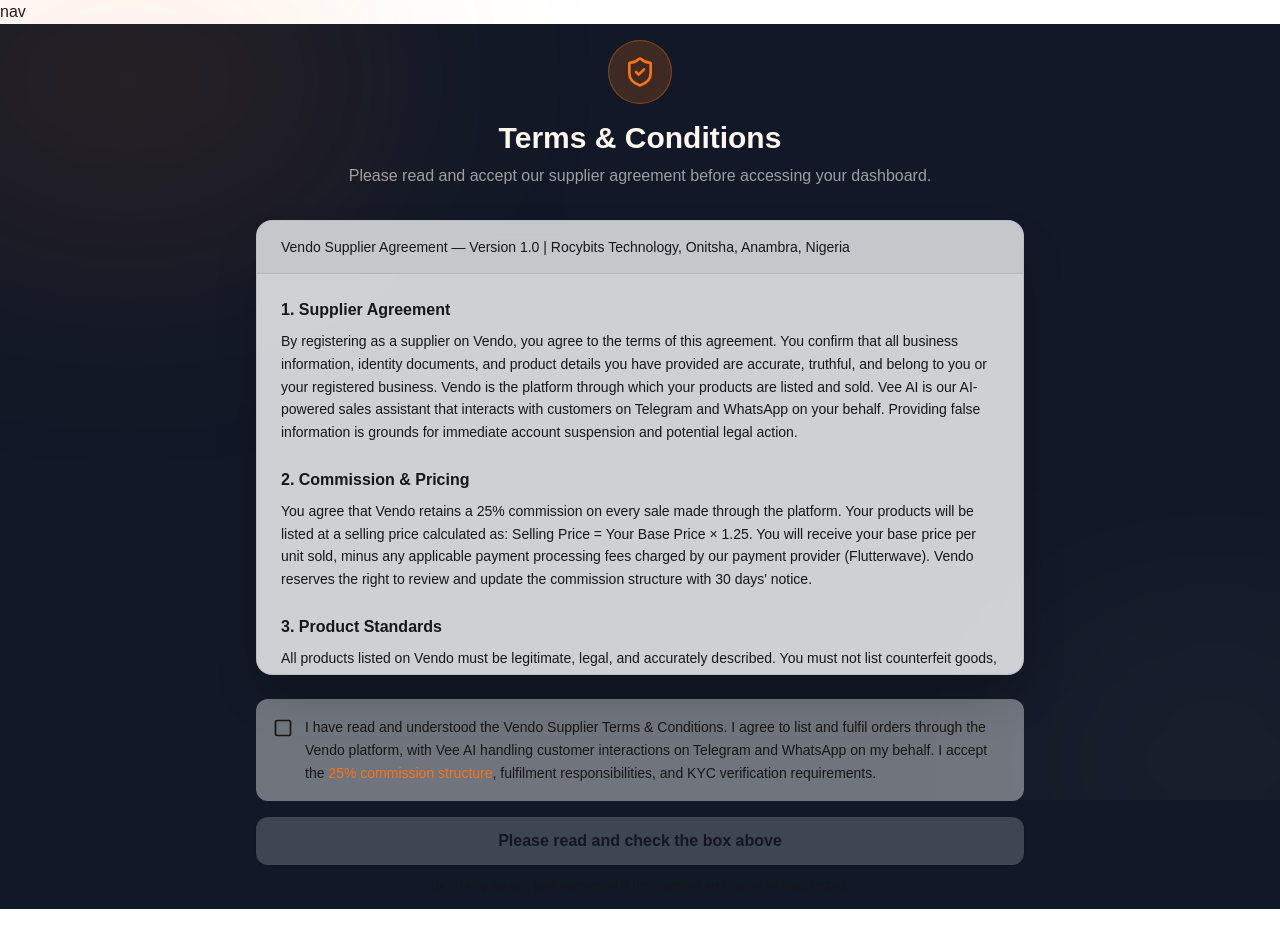
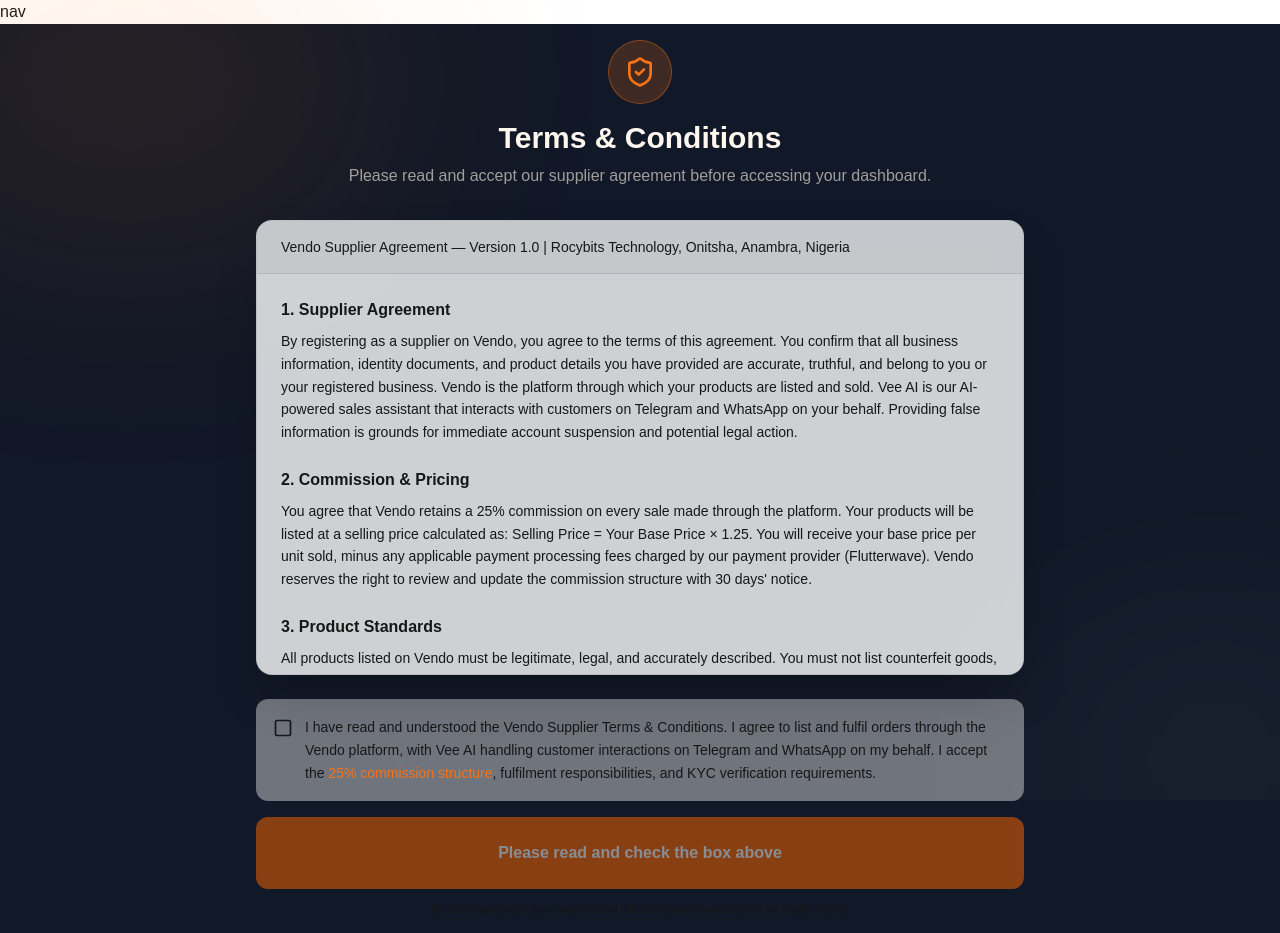
Before and after one commit to Evans-ux/Vendo, a Next.js app: page /supplier/terms in a window 1280 px wide. Before the commit the page ends 909 px from the top, so only its background shows below. Built offline with nearby package versions, Linux system fonts and the light colour scheme.

Commit message:
i fixed some import issues

```diff
--- /dev/null
+++ b/app/(app)/api/makeadmin/route.tsx
@@ -0,0 +1,39 @@
+import prisma from "@/lib/prisma";
+import { NextRequest, NextResponse } from "next/server";
+
+/**
+ * TEMPORAL API ROUTE
+ * Use this to manually make a user an ADMIN via Apidog or Postman.
+ * Request Body: { "email": "user@example.com" }
+ */
+export async function POST(req: NextRequest) {
+  try {
+    const body = await req.json();
+    const { email } = body;
+
+    if (!email) {
+      return NextResponse.json({ message: "Email is required" }, { status: 400 });
+    }
+
+    // Update the user by their email
+    const updatedUser = await prisma.user.update({
+      where: { email: email },
+      data: { role: "ADMIN" },
+    });
+
+    return NextResponse.json({
+      message: "User promoted to ADMIN successfully",
+      user: {
+        id: updatedUser.id,
+        email: updatedUser.email,
+        role: updatedUser.role
+      }
+    });
+  } catch (error: any) {
+    console.error("MakeAdmin Error:", error);
+    return NextResponse.json(
+      { message: "Failed to update user", error: error.message },
+      { status: 500 }
+    );
+  }
+}
--- /dev/null
+++ b/app/(app)/dashboard/page.tsx
@@ -0,0 +1,12 @@
+
+
+
+ function DashboardforSuppliers(){
+    return(
+        <div>
+
+        </div>
+    )
+}
+
+export default DashboardforSuppliers
--- a/app/(app)/supplier/onboard/products/page.tsx
+++ b/app/(app)/supplier/onboard/products/page.tsx
@@ -237,7 +237,7 @@
         <Label htmlFor="description">Description</Label>
         <Textarea
           id="description"
-          placeholder="Describe your product... material, fit, features. This will determine whether or not your goods will sell first."
+          placeholder="Describe your product... material, fit, features."
           rows={3}
           className="focus-visible:ring-brand-orange resize-none"
           {...register("description")}
--- a/app/supplier/dashboard/DashboardClient.tsx
+++ b/app/supplier/dashboard/DashboardClient.tsx
@@ -2,9 +2,9 @@
 
 import { useState } from 'react'
 import { logout } from '@/app/actions/auth'
-import Card from '@/components/ui/Card'
-import Button from '@/components/ui/Button'
-import toast from 'react-hot-toast'
+import Card from '@/components/ui/card'
+import Button from '@/components/ui/button'
+import { toast } from 'sonner'
 
 interface Supplier {
   id: string
--- a/app/supplier/layout.tsx
+++ b/app/supplier/layout.tsx
@@ -1,11 +1,4 @@
 import type { Metadata } from "next"
-import ToastProvider from "@/components/providers/ToastProvider"
-
-export const metadata: Metadata = {
-  title: "Vendo - Supplier Portal",
-  description: "Supplier authentication and dashboard for Vendo ecommerce platform",
-}
-
 export default function SupplierLayout({
   children,
 }: {
@@ -13,7 +6,6 @@
 }) {
   return (
     <>
-      <ToastProvider />
       {children}
     </>
   )
--- a/app/supplier/login/page.tsx
+++ b/app/supplier/login/page.tsx
@@ -5,7 +5,7 @@
 import Link from 'next/link'
 import Image from 'next/image'
 import { login } from '@/app/actions/auth'
-import toast from 'react-hot-toast'
+import { toast } from 'sonner'
 
 export default function LoginPage() {
   const router = useRouter()
--- a/app/supplier/signup/page.tsx
+++ b/app/supplier/signup/page.tsx
@@ -5,7 +5,7 @@
 import Link from 'next/link'
 import Image from 'next/image'
 import { signup } from '@/app/actions/auth'
-import toast from 'react-hot-toast'
+import { toast } from 'sonner'
 
 export default function SignupPage() {
   const router = useRouter()
--- a/components/ui/button.tsx
+++ b/components/ui/button.tsx
@@ -1,54 +1,41 @@
-import * as React from "react";
-import { cva, type VariantProps } from "class-variance-authority";
-import { cn } from "@/lib/utils";
+import { ButtonHTMLAttributes, ReactNode } from 'react'
 
-const buttonVariants = cva(
-  "inline-flex items-center justify-center gap-2 whitespace-nowrap rounded-md text-sm font-medium transition-colors focus-visible:outline-none focus-visible:ring-1 focus-visible:ring-ring disabled:pointer-events-none disabled:opacity-50 [&_svg]:pointer-events-none [&_svg]:size-4 [&_svg]:shrink-0",
-  {
-    variants: {
-      variant: {
-        default:
-          "bg-brand-orange text-white shadow hover:bg-brand-orange/90",
-        destructive:
-          "bg-destructive text-destructive-foreground shadow-sm hover:bg-destructive/90",
-        outline:
-          "border border-input bg-background shadow-sm hover:bg-accent hover:text-accent-foreground",
-        secondary:
-          "bg-brand-cream text-brand-charcoal shadow-sm hover:bg-brand-cream/80",
-        ghost: "hover:bg-accent hover:text-accent-foreground",
-        link: "text-brand-orange underline-offset-4 hover:underline",
-      },
-      size: {
-        default: "h-9 px-4 py-2",
-        sm: "h-8 rounded-md px-3 text-xs",
-        lg: "h-10 rounded-md px-8",
-        icon: "h-9 w-9",
-      },
-    },
-    defaultVariants: {
-      variant: "default",
-      size: "default",
-    },
-  }
-);
-
-export interface ButtonProps
-  extends React.ButtonHTMLAttributes<HTMLButtonElement>,
-    VariantProps<typeof buttonVariants> {
-  asChild?: boolean;
+interface ButtonProps extends ButtonHTMLAttributes<HTMLButtonElement> {
+  children: ReactNode
+  variant?: 'primary' | 'secondary'
+  isLoading?: boolean
 }
 
-const Button = React.forwardRef<HTMLButtonElement, ButtonProps>(
-  ({ className, variant, size, ...props }, ref) => {
-    return (
-      <button
-        className={cn(buttonVariants({ variant, size, className }))}
-        ref={ref}
-        {...props}
-      />
-    );
+export function Button({
+  children,
+  variant = 'primary',
+  isLoading = false,
+  className = '',
+  disabled,
+  ...props
+}: ButtonProps) {
+  const baseStyles = 'w-full py-3 px-4 rounded-lg font-medium transition-all duration-200 disabled:opacity-50 disabled:cursor-not-allowed'
+
+  const variants = {
+    primary: 'bg-orange-500 hover:bg-orange-600 text-white',
+    secondary: 'bg-gray-700 hover:bg-gray-600 text-white'
   }
-);
-Button.displayName = "Button";
 
-export { Button, buttonVariants };
+  return (
+    <button
+      className={`${baseStyles} ${variants[variant]} ${className}`}
+      disabled={disabled || isLoading}
+      {...props}
+    >
+      {isLoading ? (
+        <div className="flex items-center justify-center">
+          <div className="w-5 h-5 border-2 border-white border-t-transparent rounded-full animate-spin" />
+        </div>
+      ) : (
+        children
+      )}
+    </button>
+  )
+}
+
+export default Button;
--- a/components/ui/card.tsx
+++ b/components/ui/card.tsx
@@ -1,75 +1,16 @@
-import * as React from "react";
-import { cn } from "@/lib/utils";
+import { ReactNode } from 'react'
 
-const Card = React.forwardRef<
-  HTMLDivElement,
-  React.HTMLAttributes<HTMLDivElement>
->(({ className, ...props }, ref) => (
-  <div
-    ref={ref}
-    className={cn(
-      "rounded-xl border bg-card text-card-foreground shadow",
-      className
-    )}
-    {...props}
-  />
-));
-Card.displayName = "Card";
+interface CardProps {
+  children: ReactNode
+  className?: string
+}
 
-const CardHeader = React.forwardRef<
-  HTMLDivElement,
-  React.HTMLAttributes<HTMLDivElement>
->(({ className, ...props }, ref) => (
-  <div
-    ref={ref}
-    className={cn("flex flex-col space-y-1.5 p-6", className)}
-    {...props}
-  />
-));
-CardHeader.displayName = "CardHeader";
+export function Card({ children, className = '' }: CardProps) {
+  return (
+    <div className={`bg-gray-800 rounded-2xl shadow-xl p-8 border border-gray-700 ${className}`}>
+      {children}
+    </div>
+  )
+}
 
-const CardTitle = React.forwardRef<
-  HTMLDivElement,
-  React.HTMLAttributes<HTMLDivElement>
->(({ className, ...props }, ref) => (
-  <div
-    ref={ref}
-    className={cn("font-semibold leading-none tracking-tight", className)}
-    {...props}
-  />
-));
-CardTitle.displayName = "CardTitle";
-
-const CardDescription = React.forwardRef<
-  HTMLDivElement,
-  React.HTMLAttributes<HTMLDivElement>
->(({ className, ...props }, ref) => (
-  <div
-    ref={ref}
-    className={cn("text-sm text-muted-foreground", className)}
-    {...props}
-  />
-));
-CardDescription.displayName = "CardDescription";
-
-const CardContent = React.forwardRef<
-  HTMLDivElement,
-  React.HTMLAttributes<HTMLDivElement>
->(({ className, ...props }, ref) => (
-  <div ref={ref} className={cn("p-6 pt-0", className)} {...props} />
-));
-CardContent.displayName = "CardContent";
-
-const CardFooter = React.forwardRef<
-  HTMLDivElement,
-  React.HTMLAttributes<HTMLDivElement>
->(({ className, ...props }, ref) => (
-  <div
-    ref={ref}
-    className={cn("flex items-center p-6 pt-0", className)}
-    {...props}
-  />
-));
-CardFooter.displayName = "CardFooter";
-
-export { Card, CardHeader, CardFooter, CardTitle, CardDescription, CardContent };
+export default Card;
--- a/components/ui/input.tsx
+++ b/components/ui/input.tsx
@@ -1,24 +1,31 @@
-import * as React from "react";
-import { cn } from "@/lib/utils";
+import { InputHTMLAttributes, forwardRef } from 'react'
 
-export interface InputProps
-  extends React.InputHTMLAttributes<HTMLInputElement> {}
+interface InputProps extends InputHTMLAttributes<HTMLInputElement> {
+  label: string
+  error?: string
+}
 
-const Input = React.forwardRef<HTMLInputElement, InputProps>(
-  ({ className, type, ...props }, ref) => {
+const Input = forwardRef<HTMLInputElement, InputProps>(
+  ({ label, error, className = '', ...props }, ref) => {
     return (
-      <input
-        type={type}
-        className={cn(
-          "flex h-9 w-full rounded-md border border-input bg-transparent px-3 py-1 text-base shadow-sm transition-colors file:border-0 file:bg-transparent file:text-sm file:font-medium file:text-foreground placeholder:text-muted-foreground focus-visible:outline-none focus-visible:ring-1 focus-visible:ring-ring disabled:cursor-not-allowed disabled:opacity-50 md:text-sm",
-          className
+      <div className="space-y-2">
+        <label className="block text-sm font-medium text-gray-300">
+          {label}
+        </label>
+        <input
+          ref={ref}
+          className={`w-full px-4 py-3 bg-gray-700 border border-gray-600 rounded-lg text-white placeholder-gray-400 focus:outline-none focus:ring-2 focus:ring-orange-500 focus:border-transparent transition-all ${className}`}
+          {...props}
+        />
+        {error && (
+          <p className="text-sm text-red-400">{error}</p>
         )}
-        ref={ref}
-        {...props}
-      />
-    );
+      </div>
+    )
   }
-);
-Input.displayName = "Input";
+)
 
-export { Input };
+Input.displayName = 'Input'
+
+export { Input }
+export default Input
```
